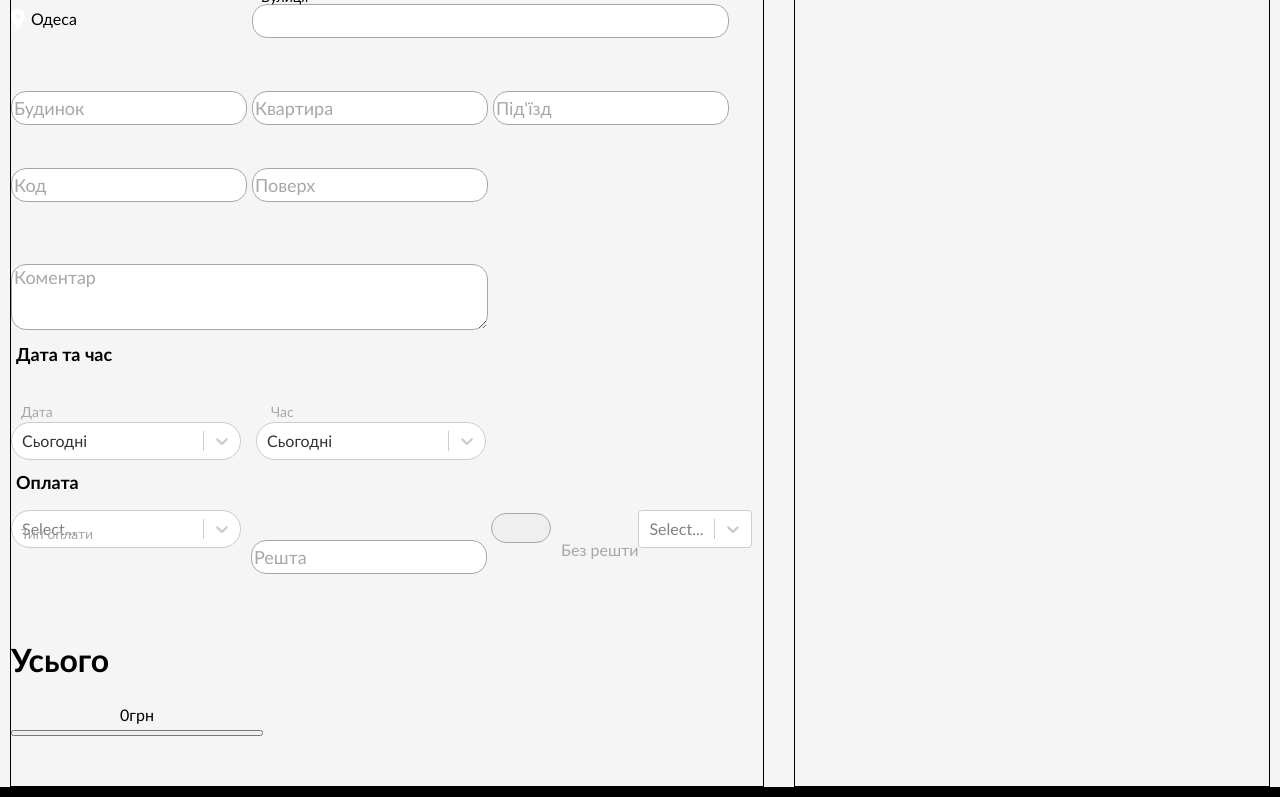
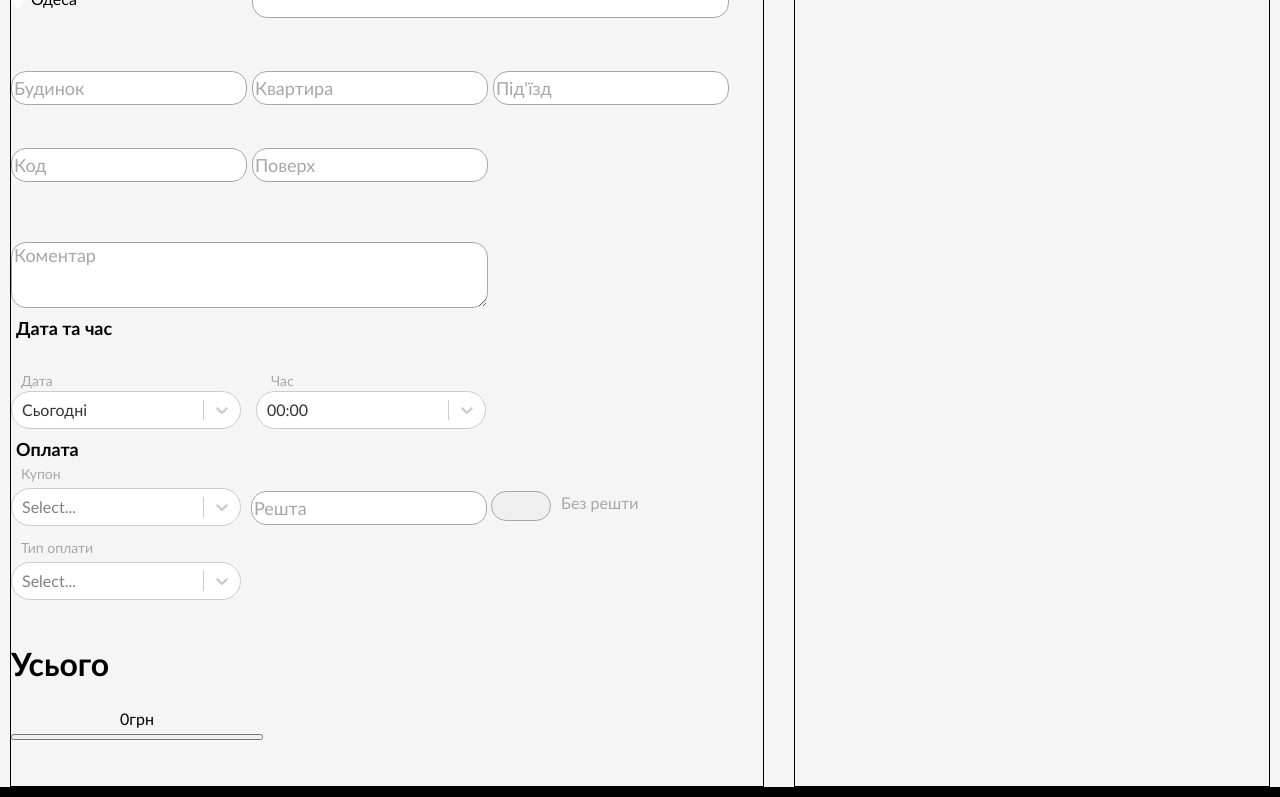
Before and after one commit to Den-St/react-pizza, a React (Create React App) app: page /cart in a window 1280 px wide. Shown: the part 441-1238 px from the top of the page. Built offline with nearby package versions, Linux system fonts and the light colour scheme.

Commit message:
refactoring start 2 order page form verstka done

```diff
--- a/src/components/OrderPage/index.tsx
+++ b/src/components/OrderPage/index.tsx
@@ -9,7 +9,7 @@ import {
     DateAndTimeForm,
     DateAndTimeHeader,
     DateSelect,
-    DeliveryButton,Grn,
+    DeliveryButton, Grn,
     LeftContainer,
     OrderButton,
     OrderingContainer,
@@ -17,7 +17,7 @@ import {
     OrderPageContainer,
     PayBlock,
     PayForm,
-    PayHeader,
+    PayHeader, PaymentType, PaymentTypeSelect,
     Price,
     PriceContainer, RightContainer,
     Time,
@@ -67,17 +67,18 @@ export const OrderPage = () =>{
                 <Date>Дата</Date>
                 <Time>Час</Time>
                 <DateSelect defaultValue={optionsDay[0]} options={optionsDay}/>
-                <TimeSelect defaultValue={optionsDay[0]} options={optionsDay}/>
+                <TimeSelect defaultValue={optionsTime()[0]} options={optionsTime()}/>
             </DateAndTimeForm>
 
-            <PayHeader>Оплата</PayHeader>
             <PayForm>
+                <PayHeader>Оплата</PayHeader>
+                <Coupon>Купон</Coupon>
                 <UseCoupon/>
                 <Input placeholder={"Решта"}/>
                 <ChangeButtonContainer><ChangeButtonCircle/></ChangeButtonContainer>
                 <WithoutChange>Без решти</WithoutChange>
-                <Coupon>Тип оплати</Coupon>
-                <Select/>
+                <PaymentType>Тип оплати</PaymentType>
+                <PaymentTypeSelect/>
             </PayForm>
 
             <PayBlock>
--- a/src/components/OrderPage/style.ts
+++ b/src/components/OrderPage/style.ts
@@ -67,13 +67,6 @@ export const ContactForm = styled.form`
   flex-direction: row;
   gap: 11px;
   align-items: center;
-`;
-
-export const ContactInput = styled.input`
-  width: 230px;
-  height: 100%;
-  border-radius: 15px;
-  border: 1px solid #a7a7a7;
 `;
 
 export const InputContainer = styled.div<{$isComment?:boolean}>`
@@ -279,10 +272,14 @@ export const PayForm = styled.form`
   display: flex;
   flex-direction: row;
   flex-wrap: wrap;
+  position:relative;
+  align-items: center;
 `;
 
 export const Coupon = styled.span`
   position: absolute;
+  top:13px;
+  left: 0;
   height: 30px;
   display: flex;
   justify-content: left;
@@ -297,24 +294,12 @@ export const UseCoupon = styled(Select)`
   width: 230px;
   height: 30px;
   margin-right: 10px;
+  margin-top: 25px;
   &>div{
     border-radius: 20px;
   }
 `;
 
-export const Empty = styled.div`
-  height: 30px;
-  color: #a7a7a7;
-  width: 230px;
-`;
-
-export const Change = styled.input`
-  width: 230px;
-  height: 30px;
-  border-radius: 15px;
-  border: 1px solid #a7a7a7;
-
-`;
 
 export const ChangeButtonContainer = styled.button`
   width: 60px;
@@ -322,8 +307,8 @@ export const ChangeButtonContainer = styled.button`
   border-radius: 34px;
   border: 1px solid #a7a7a7;
   outline: none;
-  margin-top: 3px;
   margin-left: 10px;
+  margin-top: 30px;
 `;
 
 export const ChangeButtonCircle = styled.div`
@@ -335,15 +320,28 @@ export const ChangeButtonCircle = styled.div`
 export const WithoutChange = styled.span`
   color: #a7a7a7;
   font-size: 16px;
-  margin: auto 0 auto 10px;
+  margin: 35px 0 auto 10px;
+
 `;
 
-export const TypeOfPayment = styled.select`
+export const PaymentTypeSelect = styled(Select)`
   width: 230px;
   height: 30px;
-  border-radius: 15px;
-  border: 1px solid #a7a7a7;
 
+  &>div{
+    border-radius: 25px;
+  }
+`;
+
+export const PaymentType = styled.span`
+  width: 100%;
+  height: 30px;
+  display: flex;
+  justify-content: left;
+  align-items: flex-end;
+  font-size: 14px;
+  padding: 2px 10px;
+  color: #a7a7a7;
 `;
 
 export const PayBlock = styled.div`
--- a/src/helpers/pizza.ts
+++ b/src/helpers/pizza.ts
@@ -34,7 +34,7 @@ type optionType = {
 export const optionsTime = ():optionType[] =>{
     const optionsTimeArr:optionType[] = [];
     for(let hours = 0;hours < 24;hours++){
-        for(let minutes = 0;minutes<=60;minutes+=10){
+        for(let minutes = 0;minutes<60;minutes+=10){
             if (hours < 10 && minutes < 10){
                 optionsTimeArr.push({value:"0"+hours+":0"+minutes,label:"0"+hours+":0"+minutes});
             }
@@ -52,7 +52,7 @@ export const optionsTime = ():optionType[] =>{
     }
     if(!optionsTimeArr[0]) optionsTimeArr.push({value:"",label:""});
 
-    return [{value:"",label:""}];
+    return optionsTimeArr;
 }
 
 export const optionsDay = [
```
